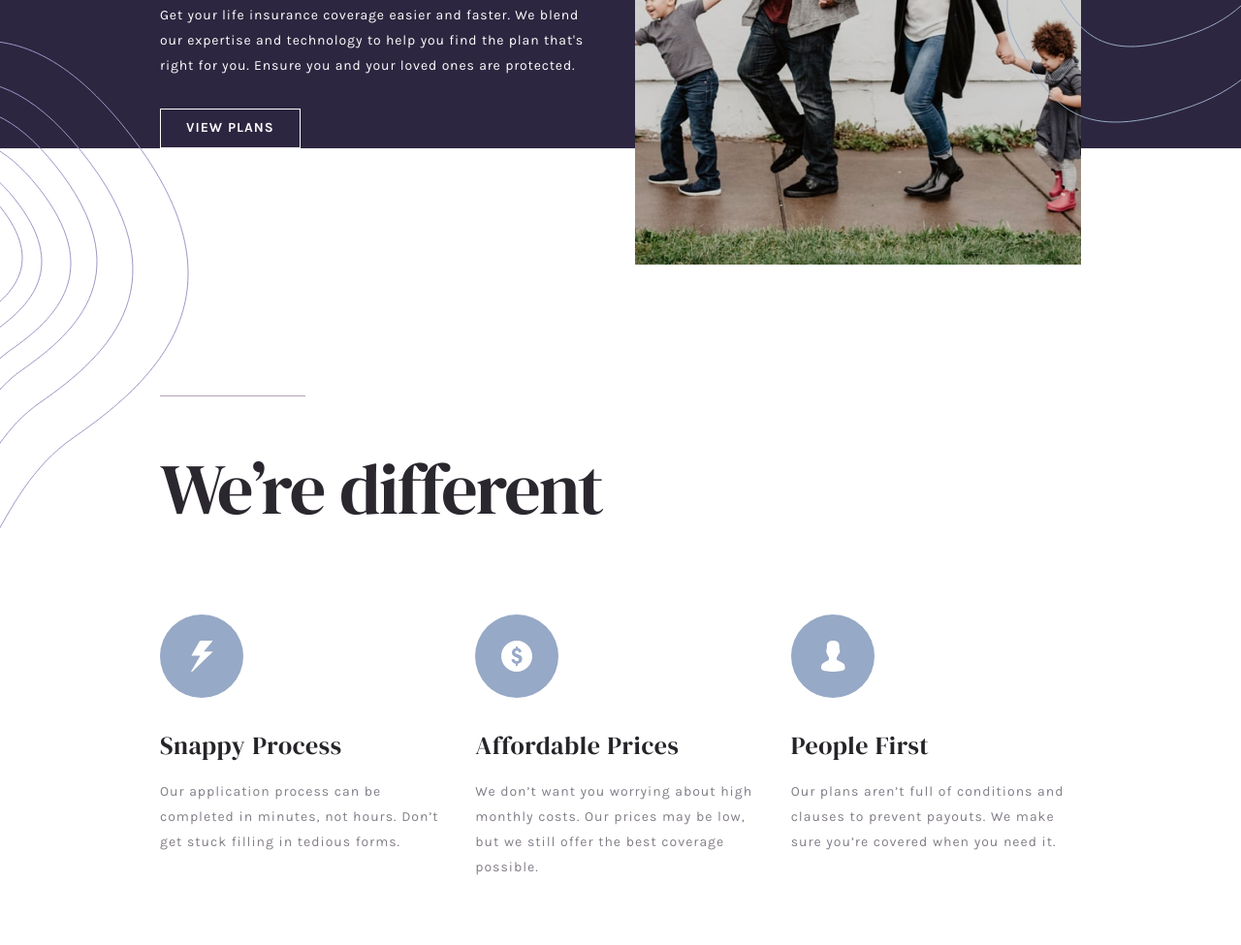
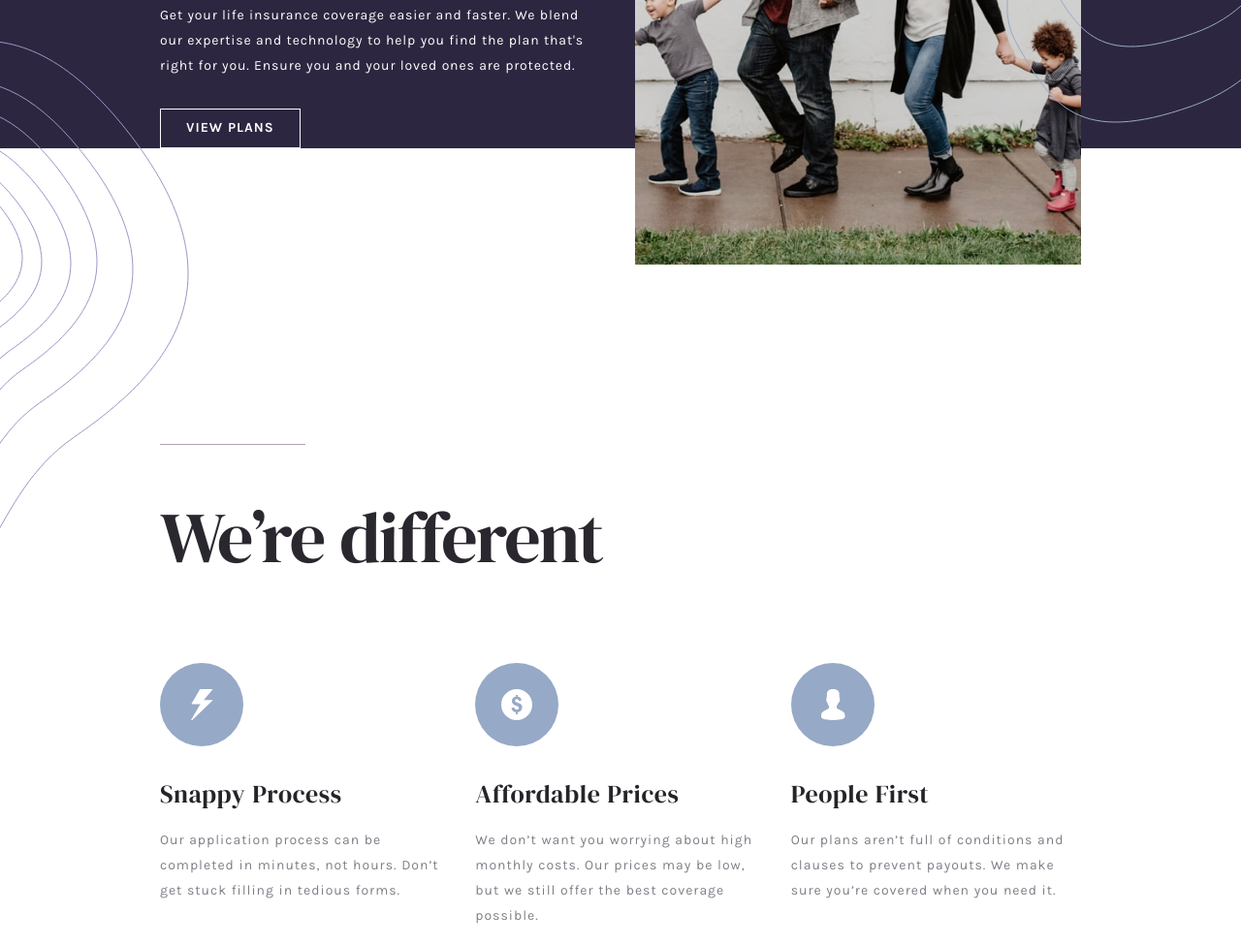
Before and after one commit to nanoaquila/insure, a plain HTML site: page dist/index.html in a window 1280 px wide. Shown: the part 467-1442 px from the top of the page at 97% size. Drawn offline with Linux system fonts and the light colour scheme.

Commit message:
corrected padding issue

```diff
--- a/src/sass/_base.scss
+++ b/src/sass/_base.scss
@@ -158,7 +158,7 @@ body {
 /****************** Features Section ************************/
 
 .features {
-    padding: 207px 165px 150px 165px;
+    padding: 257px 165px 150px 165px;
 }
 
 .features__container {
```
Also changed, not shown: dist/css/main.css.
